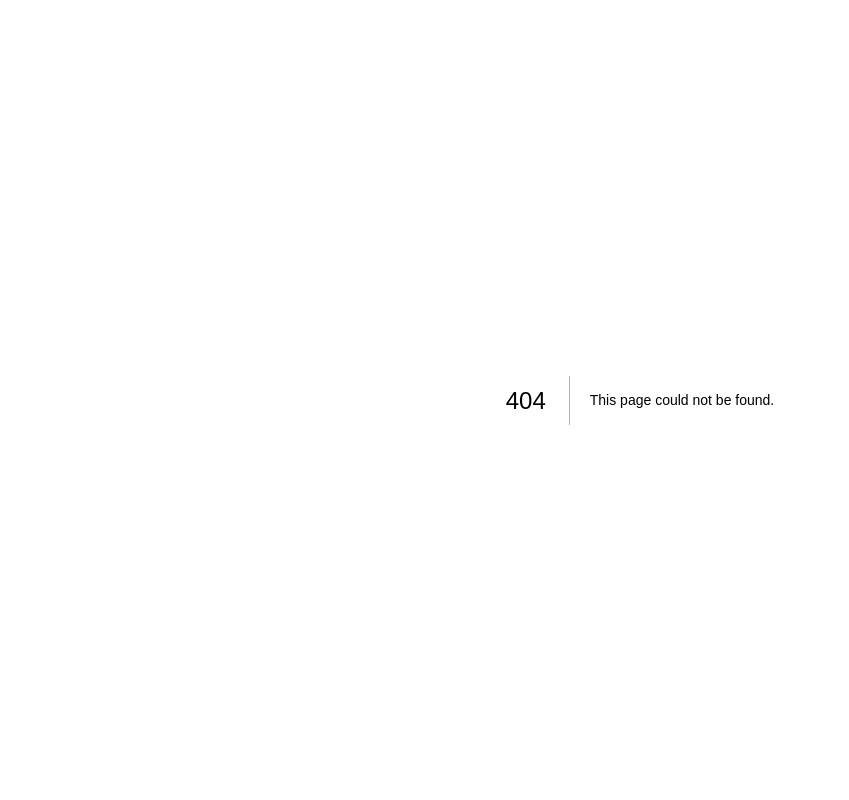
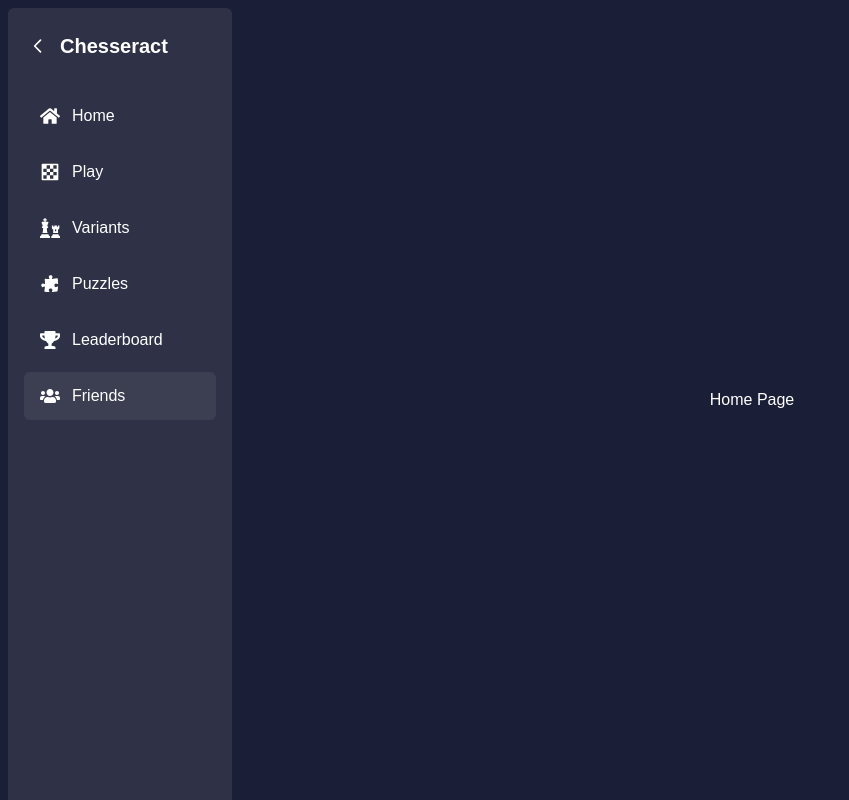
Before and after one commit to Kshitizz04/chesseract, a Next.js app in the folder chesseract-fe/: page /home/friends in a window 1280 px wide. Before the commit this address had no page. Shown: the whole page, without its empty margins (0-849 px from the left). Built offline with nearby package versions, Linux system fonts and the light colour scheme.

Commit message:
completed side bar and made temporary pages

```diff
--- /dev/null
+++ b/chesseract-fe/src/app/home/friends/page.tsx
@@ -0,0 +1,10 @@
+
+const Friends = () => {
+    return(
+        <div className="h-full w-full flex items-center justify-center">
+            Home Page
+        </div>
+    )
+}
+
+export default Friends
--- a/chesseract-fe/src/app/home/layout.tsx
+++ b/chesseract-fe/src/app/home/layout.tsx
@@ -10,6 +10,9 @@ type LayoutProps = {
 
 const Layout = ({ children }: LayoutProps) => {
     const [isSideBarOpen, setIsSideBarOpen] = useState(false);
+    const toggleSideBar = () => {
+        setIsSideBarOpen(!isSideBarOpen);
+    }
 
     useEffect(()=>{
         setIsSideBarOpen(true);
@@ -17,7 +20,7 @@ const Layout = ({ children }: LayoutProps) => {
 
     return (
         <div className="flex min-h-screen p-2 bg-background">
-            <SideBar isSideBarOpen={isSideBarOpen}/>
+            <SideBar isSideBarOpen={isSideBarOpen} toggleSideBar={toggleSideBar}/>
 
             <main className={`transition-all duration-300 w-screen overflow-y-hidden ${isSideBarOpen ? "ml-56" : "ml-16"}`}>
 
--- /dev/null
+++ b/chesseract-fe/src/app/home/leaderboard/page.tsx
@@ -0,0 +1,10 @@
+
+const LeaderBoard = () => {
+    return(
+        <div className="h-full w-full flex items-center justify-center">
+            Home Page
+        </div>
+    )
+}
+
+export default LeaderBoard
--- /dev/null
+++ b/chesseract-fe/src/app/home/play/page.tsx
@@ -0,0 +1,10 @@
+
+const Play = () => {
+    return(
+        <div className="h-full w-full flex items-center justify-center">
+            Home Page
+        </div>
+    )
+}
+
+export default Play
--- /dev/null
+++ b/chesseract-fe/src/app/home/puzzles/page.tsx
@@ -0,0 +1,10 @@
+
+const Puzzles = () => {
+    return(
+        <div className="h-full w-full flex items-center justify-center">
+            Home Page
+        </div>
+    )
+}
+
+export default Puzzles
--- /dev/null
+++ b/chesseract-fe/src/app/home/variants/page.tsx
@@ -0,0 +1,10 @@
+
+const Variants = () => {
+    return(
+        <div className="h-full w-full flex items-center justify-center">
+            Home Page
+        </div>
+    )
+}
+
+export default Variants
--- a/chesseract-fe/src/components/Sidebar.tsx
+++ b/chesseract-fe/src/components/Sidebar.tsx
@@ -1,10 +1,55 @@
+import { GiChessKnight } from "react-icons/gi";
+import { FaHome, FaUsers, FaTrophy, FaChess } from "react-icons/fa";
+import { RiMentalHealthFill } from "react-icons/ri";
+import { HiMenuAlt2, HiOutlineChevronLeft } from "react-icons/hi";
+import Link from 'next/link';
+import { usePathname } from 'next/navigation';
+import { BiSolidChess } from "react-icons/bi";
+import { HiPuzzlePiece } from "react-icons/hi2";
+
 interface SideBarProps {
+    isSideBarOpen: boolean;
+    toggleSideBar: () => void;
+}
+
+interface NavItemProps {
+    icon: React.ReactNode;
+    title: string;
+    href: string;
     isSideBarOpen: boolean;
 }
 
+const NavItem = ({ icon, title, href, isSideBarOpen }: NavItemProps) => {
+    const pathname = usePathname();
+    const isActive = pathname === href;
+
+    return (
+        <Link
+            href={href}
+            className={`flex items-center gap-3 py-3 rounded-md transition-all
+                ${isActive ? 'bg-secondary-surface' : 'hover:bg-secondary-surface'}
+                ${isSideBarOpen ? 'px-4' : 'justify-center'}
+            `}
+        >
+            <div className="text-xl">{icon}</div>
+            {isSideBarOpen && <span className="transition-all">{title}</span>}
+        </Link>
+    );
+};
+
 const SideBar = ({
-  isSideBarOpen
+  isSideBarOpen,
+  toggleSideBar
 }: SideBarProps) => {
+
+    const navItems = [
+        { icon: <FaHome size={20} />, title: 'Home', href: '/home' },
+        { icon: <BiSolidChess size={20} />, title: 'Play', href: '/home/play' },
+        { icon: <FaChess size={20} />, title: 'Variants', href: '/home/variants' },
+        { icon: <HiPuzzlePiece size={20} />, title: 'Puzzles', href: '/home/puzzles' },
+        { icon: <FaTrophy size={20} />, title: 'Leaderboard', href: '/home/leaderboard' },
+        { icon: <FaUsers size={20} />, title: 'Friends', href: '/home/friends' },
+    ];
 
     return (
         <aside
@@ -12,9 +57,36 @@ const SideBar = ({
                     ${isSideBarOpen ? "w-56" : "w-16"}
                 `}
         >
-            {/* Header */}
-            <div className="bg-surface rounded-md w-full h-full">
-                Sidebar here
+            <div className="bg-surface rounded-md w-full h-full flex flex-col p-4">
+                {/* Logo and Toggle */}
+                <div className="flex items-center items-center mb-8 mt-2 gap-2">
+                    <button
+                        onClick={toggleSideBar}
+                        className="p-1 rounded-md hover:bg-surface-hover"
+                        aria-label={isSideBarOpen ? "Close sidebar" : "Open sidebar"}
+                    >
+                        {isSideBarOpen ? (
+                            <HiOutlineChevronLeft size={20} />
+                        ) : (
+                            <HiMenuAlt2 size={20} />
+                        )}
+                    </button>
+
+                    <h1 className={`text-xl font-bold ${!isSideBarOpen && 'hidden'}`}>Chesseract</h1>
+                </div>
+
+                {/* Navigation Items */}
+                <nav className="flex flex-col gap-2">
+                    {navItems.map((item, index) => (
+                        <NavItem
+                            key={index}
+                            icon={item.icon}
+                            title={item.title}
+                            href={item.href}
+                            isSideBarOpen={isSideBarOpen}
+                        />
+                    ))}
+                </nav>
             </div>
         </aside>
     );
```
Also changed, not shown: chesseract-fe/package.json (+6 -5 lines), 1 other file (tests, documents, lock files or other folders).
